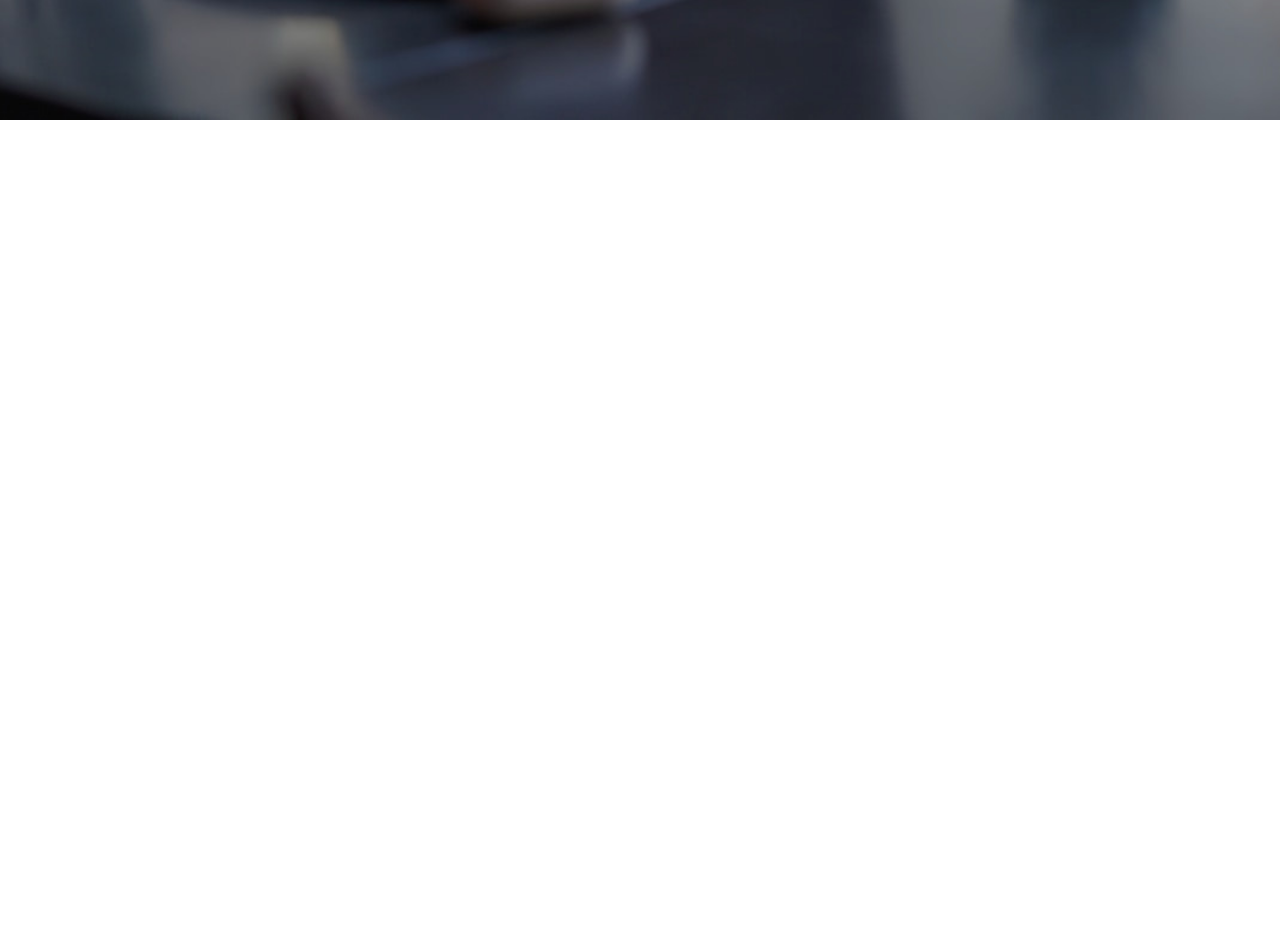
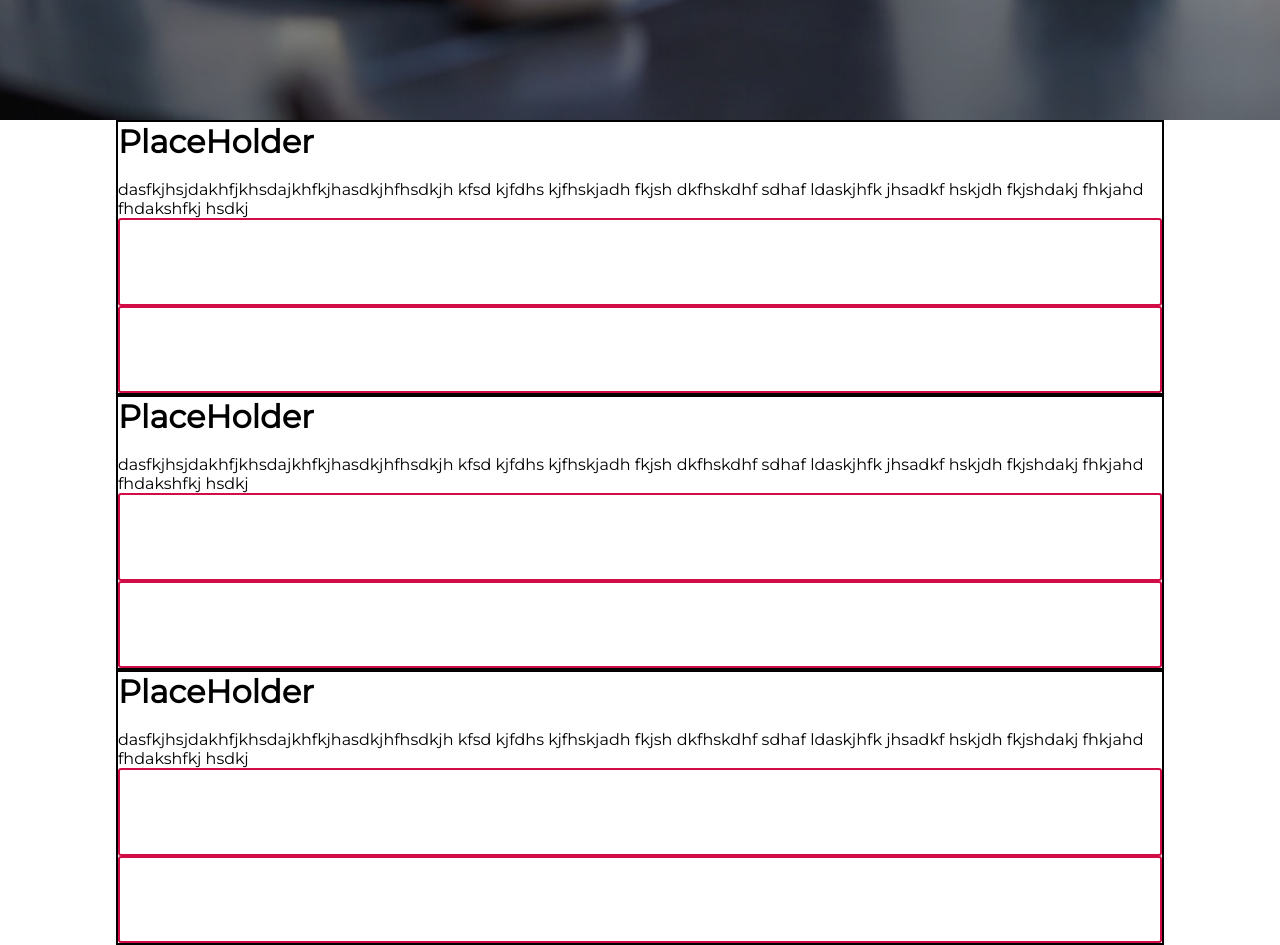
Before and after one commit to spoilaro/johanneshaapanen, a React (Create React App) app: page / in a window 1280 px wide. Shown: the part 2280-3225 px from the top of the page. Before the commit the page ends 2400 px from the top, so only its background shows below. Built offline with nearby package versions, Linux system fonts and the light colour scheme.

Commit message:
project section started.

```diff
--- a/src/App.js
+++ b/src/App.js
@@ -3,6 +3,7 @@ import './App.css';
 import LandingPage from "./components/LandingPage"
 import Cv from "./components/CV/Cv"
 import Contact from "./components/contact/Contact"
+import ProjectSection from "./components/projects/ProjectSection"
 import { useRef } from "react"
 
 function App() {
@@ -22,6 +23,7 @@ function App() {
         <LandingPage onCvClick={cvScroll} onContactClick={contactScroll} />
         <Cv ref={cvRef} />
         <Contact ref={contactRef} />
+        <ProjectSection/>
     </div>
   );
 }
--- /dev/null
+++ b/src/components/projects/Project.js
@@ -0,0 +1,25 @@
+import React from 'react';
+import LinkButton from "../buttons/LinkButton"
+import "./project.scss"
+
+const Project = () => {
+    return (
+        <div>
+            <div className="project-container" >
+                <h1>PlaceHolder</h1>
+                <img/>
+                <div className="info-container" >
+                    <p>
+                        dasfkjhsjdakhfjkhsdajkhfkjhasdkjhfhsdkjh kfsd kjfdhs kjfhskjadh fkjsh dkfhskdhf sdhaf ldaskjhfk jhsadkf hskjdh fkjshdakj fhkjahd fhdakshfkj hsdkj
+                    </p>
+                    <div className="button-container" >
+                        <LinkButton/>
+                        <LinkButton/>
+                    </div>
+                </div>
+            </div>
+        </div>
+    );
+}
+
+export default Project;
--- /dev/null
+++ b/src/components/projects/ProjectSection.js
@@ -0,0 +1,17 @@
+import React from 'react';
+import Project from "./Project"
+import "./projectsection.scss"
+
+const ProjectSection = () => {
+    return (
+        <div>
+            <div className="projects-container" >
+                <Project/>
+                <Project/>
+                <Project/>
+            </div>
+        </div>
+    );
+}
+
+export default ProjectSection;
--- /dev/null
+++ b/src/components/projects/project.scss
@@ -0,0 +1,8 @@
+
+
+$highlight-color: black;
+
+.project-container{
+    border: 2px solid $highlight-color;
+    margin: 0 5% 0 5%;
+}
--- /dev/null
+++ b/src/components/projects/projectsection.scss
@@ -0,0 +1,15 @@
+$mobile-breakpoint: 1300px;
+
+.projects-container{
+    display: flex;
+    justify-content: space-around;
+    align-items: center;
+    height: 100vh;
+}
+
+
+@media (max-width: $mobile-breakpoint){
+    .projects-container{
+        flex-direction: column;
+    }
+}
```
